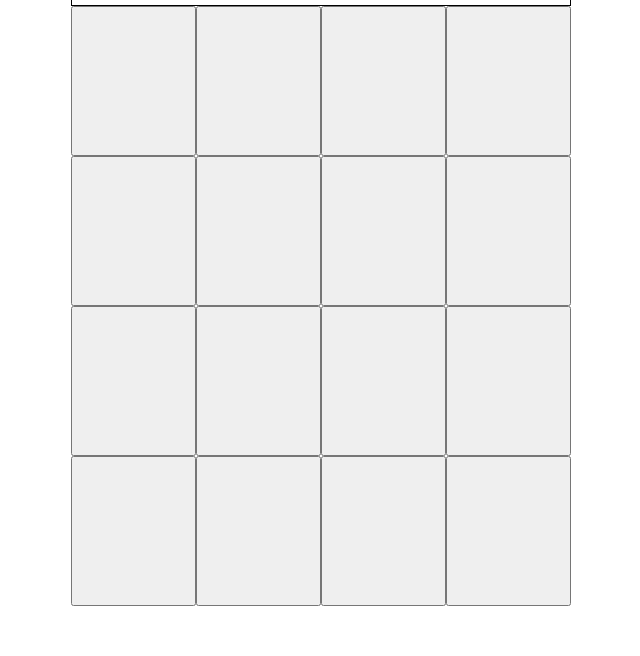
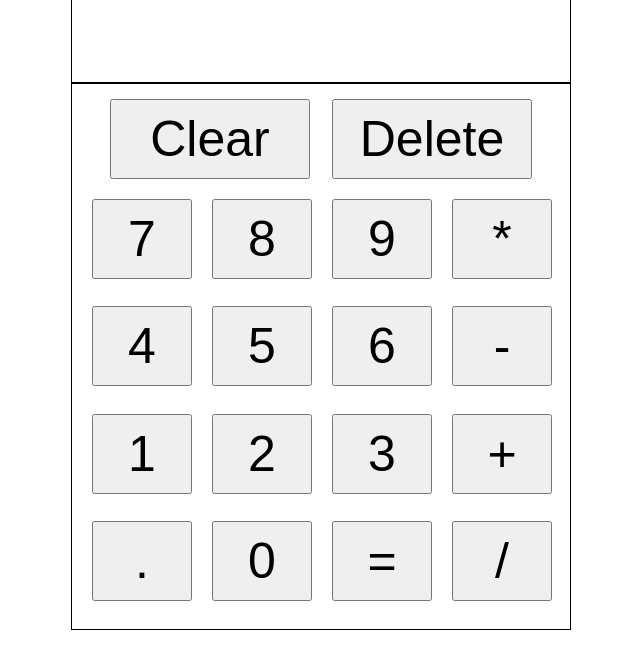
Before and after one commit to efetekin5/calculator, a plain HTML site: page index.html in a window 1280 px wide. Shown: the part 144-800 px from the top of the page, without its empty margins (319-959 px from the left). Drawn offline with Linux system fonts and the light colour scheme.

Commit message:
made onclick events to show numbers on the display part

```diff
--- a/index.html
+++ b/index.html
@@ -7,25 +7,30 @@
 </head>
 <body>
     <div class="display">
-        453345
     </div>
-    <div class="container">
-        <button></button>
-        <button></button>
-        <button></button>
-        <button></button>
-        <button></button>
-        <button></button>
-        <button></button>
-        <button></button>
-        <button></button>
-        <button></button>
-        <button></button>
-        <button></button>
-        <button></button>
-        <button></button>
-        <button></button>
-        <button></button>
+    <div class="allButtons">
+        <div class="extraButtons">
+            <button onclick="reset()">Clear</button>
+            <button onclick="delet()">Delete</button>
+        </div>
+        <div class="container">
+            <button onclick="display(this)">7</button>
+            <button onclick="display(this)">8</button>
+            <button onclick="display(this)">9</button>
+            <button class="multiply" onclick="display(this)">*</button>
+            <button onclick="display(this)">4</button>
+            <button onclick="display(this)">5</button>
+            <button onclick="display(this)">6</button>
+            <button class="substract" onclick="display(this)">-</button>
+            <button onclick="display(this)">1</button>
+            <button onclick="display(this)">2</button>
+            <button onclick="display(this)">3</button>
+            <button class="add" onclick="display(this)">+</button>
+            <button onclick="display(this)">.</button>
+            <button onclick="display(this)">0</button>
+            <button class="calculate" onclick="display(this)">=</button>
+            <button class="divide" onclick="display(this)">/</button>
+        </div>
     </div>
     <script src="script.js"></script>
 </body>
--- a/script.js
+++ b/script.js
@@ -30,8 +30,27 @@ function operate(number1, operator, number2) {
     }
 }
 
-console.log(add(5,3));
-console.log(substract(5,3));
-console.log(multiply(5,3));
-console.log(divide(6,3));
-console.log(operate(20, '*', 5));
+function display(element) {
+    let displayDiv = document.querySelector('.display');
+    displayDiv.innerHTML += `${element.innerHTML}`;
+}
+
+function reset() {
+    let displayDiv = document.querySelector('.display');
+    displayDiv.innerHTML = '';
+}
+
+function delet() {
+    let displayDiv = document.querySelector('.display');
+    let newDiv = displayDiv.innerHTML.slice(0, displayDiv.innerHTML.length-1);
+    displayDiv.innerHTML = newDiv;
+}
+
+let addition = document.querySelector('.add');
+addition.addEventListener('click', () => {
+    let displayDiv = document.querySelector('.display');
+    let operator = displayDiv.innerHTML.slice()
+    let additionNumber = displayDiv.innerHTML.slice(0, displayDiv.innerHTML.length-1);
+    console.log(additionNumber);
+    reset();
+})
--- a/style.css
+++ b/style.css
@@ -16,18 +16,42 @@ body {
 .container {
     display: grid;
     grid-template-columns: 1fr 1fr 1fr 1fr;
-    height: 600px;
+    height: 450px;
     width: 500px;
+    padding-left: 20px;
+    padding-top: 20px;
 }
 
 .display {
     width: 500px;
-    height: 100px;
+    height: 200px;
     border: 1px solid black;
     display: flex;
     justify-content: right;
     align-items: center;
     font-size: 50px;
     padding-right: 10px;
+}
 
+button {
+    height: 80px;
+    width: 100px;
+    font-size: 50px;
 }
+
+.extraButtons button {
+    width: 200px;
+    height: 80px;
+}
+
+.extraButtons {
+    display: flex;
+    gap: 22px;
+    margin-top: 15px;
+    justify-content: center;
+}
+
+.allButtons {
+    width: 500px;
+    border: 1px black solid;
+}
```
